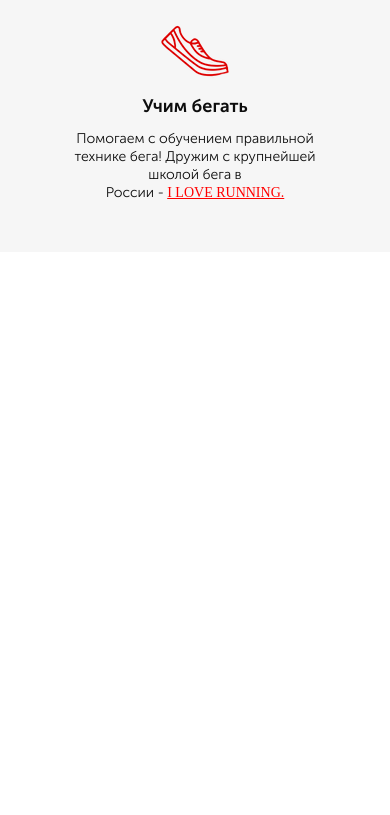
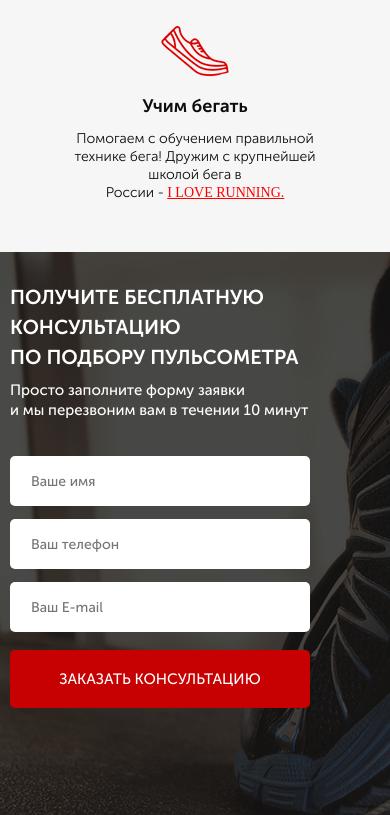
Before and after one commit to ChesterM1/puls_page, a website: page src/index.html in a window 390 px wide. Shown: the part 1185-2000 px from the top of the page. Before the commit the page ends 1437 px from the top, so only its background shows below. Drawn offline with nearby package versions, Linux system fonts and the light colour scheme.

Commit message:
forma block

```diff
--- a/src/index.html
+++ b/src/index.html
@@ -92,5 +92,19 @@
             </div>
         </div>
     </div>
+
+    <div class="consultation">
+        <div class="container">
+            <h2 class="title title_left">Получите бесплатную консультацию <br> по подбору пульсометра </h2>
+            <div class="consultation__subtitle">Просто заполните форму заявки <br>  и мы перезвоним вам в течении 10 минут</div>
+
+            <form action="#" class="feed-form">
+                <input type="text" name="name" placeholder="Ваше имя" required>
+                <input type="tel" name="phone" placeholder="Ваш телефон" required>
+                <input type="email" name="email" placeholder="Ваш E-mail" required>
+                <button class="button button__submit">заказать кОНСУЛЬТАЦИЮ</button>
+            </form>
+        </div>
+    </div>
 </body>
 </html>
--- a/src/sass/blocks/_button.scss
+++ b/src/sass/blocks/_button.scss
@@ -19,17 +19,27 @@
         font-size: 16px;
         margin-top: 67px;
     }
+    &__submit{
+        width: 100%;
+        height: 58px;
+        font-size: 16px;
+
+    }
 
 
 }
 
-@media(max-width: 768px){
+@media(max-width: 991px){
     .button{
         width: 120px;
         font-size: 9px;
         &_main{
             width: 250px;
             font-size: 13px;
+        }
+        &__submit{
+            width: 100%;
+            font-size: 15px;
         }
     }
 }
@@ -42,5 +52,9 @@
             width: 250px;
             font-size: 13px;
         }
+        &__submit{
+            width: 100%;
+            font-size: 15px;
+        }
     }
 }
--- /dev/null
+++ b/src/sass/blocks/_consultation.scss
@@ -0,0 +1,29 @@
+.consultation{
+    background: url('../img/bg/consultant_bg.jpg') center (center/cover) no-repeat;
+    padding: 100px 0 108px 0;
+    min-height: 680px;
+    &__subtitle{
+        font-size: 20px;
+        line-height: 30px;
+        font-weight: 500;
+        color: #fff;
+        margin-top: 8px;
+        text-align: left;
+    }
+}
+
+@media(max-width: 991px){
+    .consultation{
+        padding: 50px 25px;
+    }
+}
+
+@media(max-width: 576px){
+    .consultation{
+        padding: 30px 10px;
+        &__subtitle{
+            font-size: 15px;
+            line-height: 20px;
+        }
+    }
+}
--- /dev/null
+++ b/src/sass/blocks/_forms.scss
@@ -0,0 +1,19 @@
+.feed-form{
+    margin-top: 36px;
+    width: 300px;
+    display: flex;
+    flex-direction: column;
+    input{
+        padding: 0 21px;
+        font-size: 14px;
+        font-weight: 400;
+        color: #4B4B4B;
+        height: 50px;
+        border: none;
+        border-radius: 5px;
+        margin-bottom: 13px;
+        &:nth-child(3){
+            margin-bottom: 18px;
+        }
+    }
+}
--- a/src/sass/blocks/_promo.scss
+++ b/src/sass/blocks/_promo.scss
@@ -1,7 +1,7 @@
 .promo{
     min-height: 650px;
     padding: 21px 0 93px 0;
-    background: url('../../img/bg/run_bg.jpg') center (center/cover) no-repeat;
+    background: url('../img/bg/run_bg.jpg') center (center/cover) no-repeat;
     &__wrapper{
         display: flex;
         flex-direction: column;
@@ -70,6 +70,7 @@
 
 @media(max-width: 576px){
     .promo{
+        background-position: 0 50%;
         &__header{
             font-size: 30px;
         }
--- a/src/sass/blocks/_title.scss
+++ b/src/sass/blocks/_title.scss
@@ -5,11 +5,30 @@
     text-align: center;
     color: $black-color;
     text-transform: uppercase;
+    &_left{
+        font-size: 36px;
+        line-height: 54px;
+        color: #fff;
+        text-align: left;
+    }
+}
+
+@media(max-width: 991px){
+    .title{
+        &_left{
+            font-size: 24px;
+            line-height: 30px;
+        }
+    }
 }
 
 @media(max-width: 576px){
     .title{
         font-size: 20px;
         padding: 0 10px;
+        &_left{
+            font-size: 20px;
+            padding: 0;
+        }
     }
 }
--- a/src/sass/style.scss
+++ b/src/sass/style.scss
@@ -13,3 +13,5 @@
 @import 'blocks/_button';
 @import 'blocks/_title';
 @import 'blocks/_benefits';
+@import 'blocks/_consultation';
+@import 'blocks/_forms';
```
Also changed, not shown: src/css/style.min.css.
